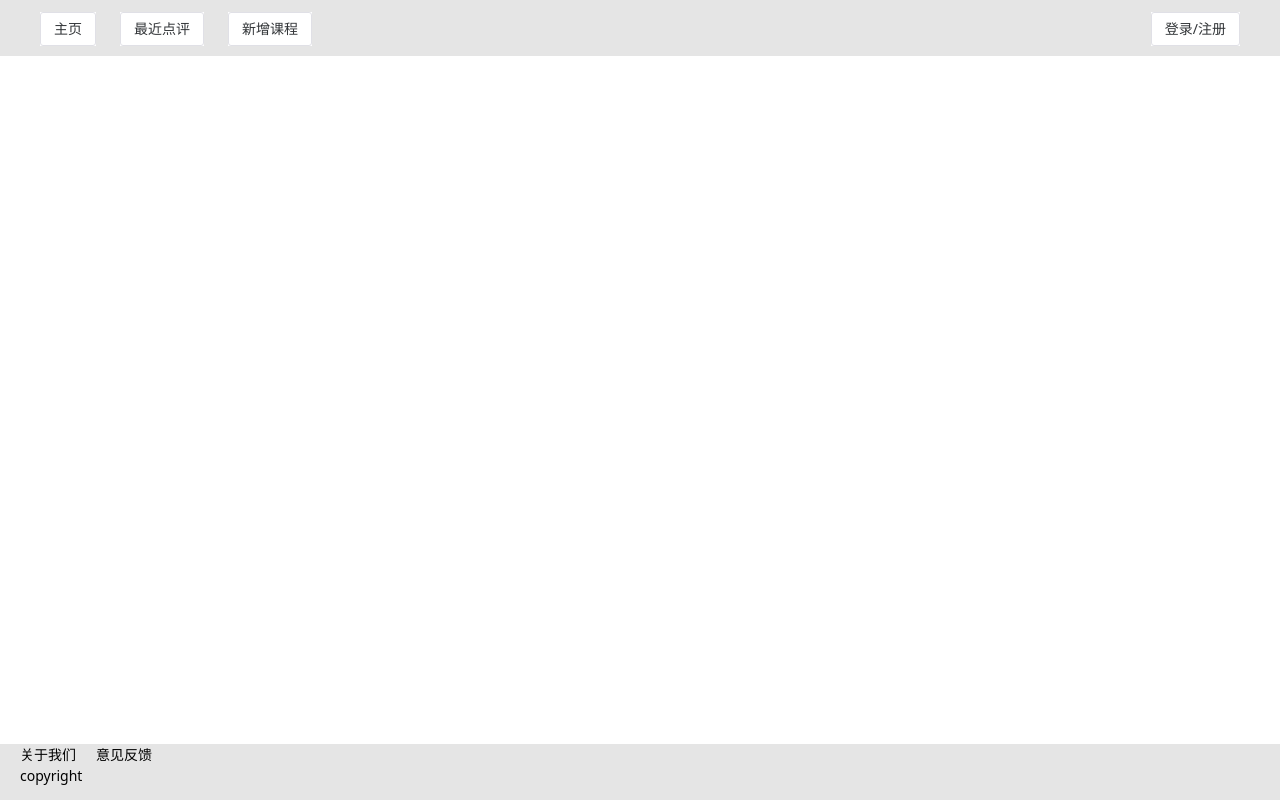
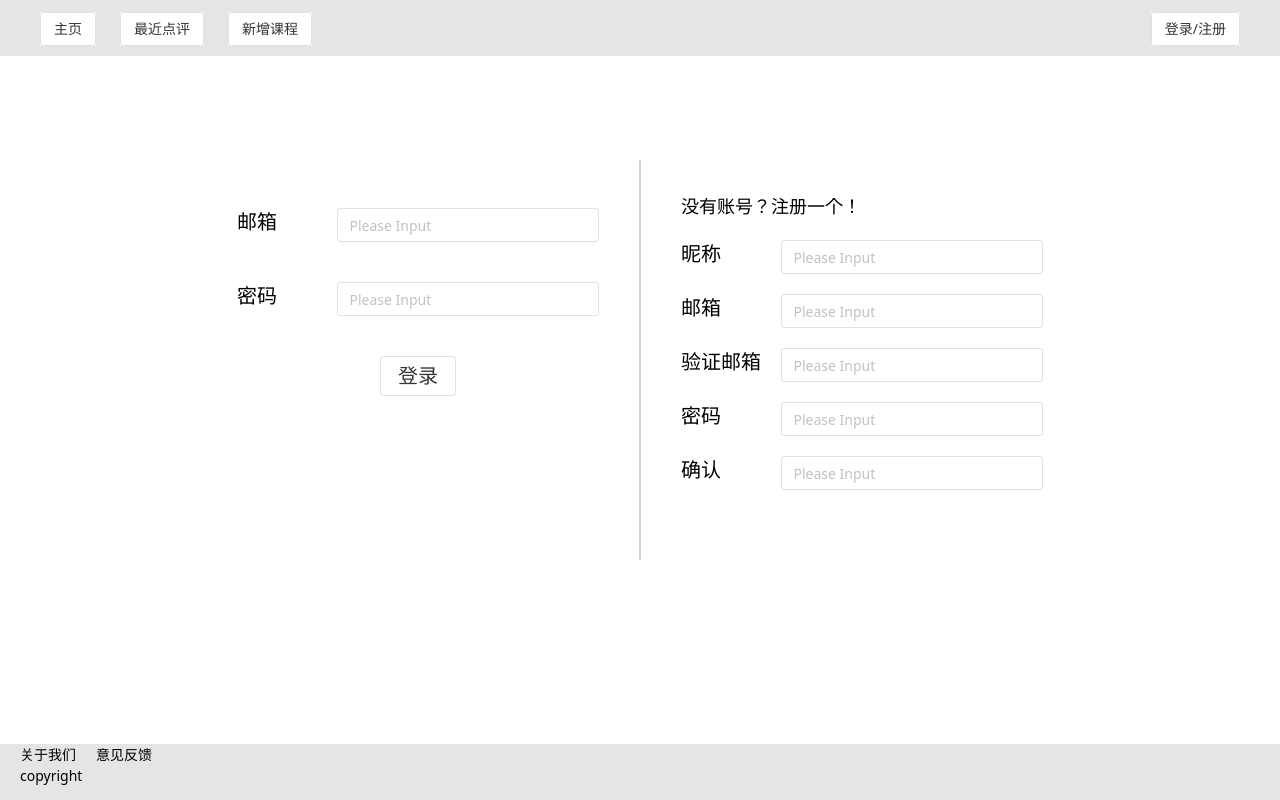
Before and after one commit to GKDRateIt/front-end, a Vue app: page /#/log-in in a window 1280 px wide. Built offline with nearby package versions, Linux system fonts and the light colour scheme.

Commit message:
LogIn page

```diff
--- /dev/null
+++ b/src/components/LogIn.vue
@@ -0,0 +1,25 @@
+<script setup lang="ts">
+import { NButton } from "naive-ui";
+import NamedInput from "./NamedInput.vue";
+</script>
+
+<template>
+  <div class="w-full h-fit flex justify-center mt-[13vh] space-x-10">
+    <div class="flex-col space-y-10 mt-12">
+      <named-input name="邮箱" />
+      <named-input name="密码" />
+      <div class="w-fit mx-auto">
+        <n-button size="large" class="text-xl"> 登录 </n-button>
+      </div>
+    </div>
+    <div class="w-[2px] h-[400px] bg-gray-300"></div>
+    <div class="flex-col space-y-5 mt-8">
+      <div class="text-lg">没有账号？注册一个！</div>
+      <named-input name="昵称" />
+      <named-input name="邮箱" />
+      <named-input name="验证邮箱" />
+      <named-input name="密码" />
+      <named-input name="确认" />
+    </div>
+  </div>
+</template>
--- /dev/null
+++ b/src/components/NamedInput.vue
@@ -0,0 +1,26 @@
+<script setup lang="ts">
+import { defineProps } from "vue";
+import { NInput } from "naive-ui";
+
+const props = defineProps({
+  name: {
+    type: String,
+    default: "???",
+  },
+  needValidation: {
+    type: Boolean,
+    default: false,
+  },
+  validator: {
+    type: () => Boolean,
+    default: () => false,
+  },
+});
+</script>
+
+<template>
+  <div class="flex space-x-2">
+    <div class="w-32 text-left text-xl">{{ props.name }}</div>
+    <n-input />
+  </div>
+</template>
--- a/src/components/PageHeader.vue
+++ b/src/components/PageHeader.vue
@@ -6,9 +6,11 @@ import { NButton } from "naive-ui";
   <div id="header" class="bg-neutral-200 w-full h-14 flex justify-between">
     <!-- Left part -->
     <div class="w-fit flex justify-start space-x-6 ml-10 my-3">
+      <router-link to="/">
         <div class="bg-white h-fit w-fit text-center">
           <n-button>主页</n-button>
         </div>
+      </router-link>
       <div class="bg-white h-fit w-fit text-center">
         <n-button>最近点评</n-button>
       </div>
@@ -18,9 +20,11 @@ import { NButton } from "naive-ui";
     </div>
     <!-- Right part -->
     <div class="w-fit flex justify-end space-x-6 mr-10 my-3">
+      <router-link to="/log-in">
         <div class="bg-white h-fit w-fit text-center">
           <n-button>登录/注册</n-button>
         </div>
+      </router-link>
     </div>
   </div>
 </template>
--- a/src/router.ts
+++ b/src/router.ts
@@ -1,8 +1,12 @@
 import { createRouter, createWebHashHistory } from "vue-router";
 
 import HomePage from "./components/HomePage.vue";
+import LogIn from "./components/LogIn.vue";
 
-const routes = [{ path: "/", component: HomePage }];
+const routes = [
+  { path: "/", component: HomePage },
+  { path: "/log-in", component: LogIn },
+];
 
 const router = createRouter({
   history: createWebHashHistory(),
--- a/vite.config.ts
+++ b/vite.config.ts
@@ -1,6 +1,5 @@
 import { defineConfig } from "vite";
 import vue from "@vitejs/plugin-vue";
-// import liveReload from "vite-plugin-live-reload";
 
 // https://vitejs.dev/config/
 export default defineConfig({
```
Lines whose indentation alone changed are shown as unchanged.
